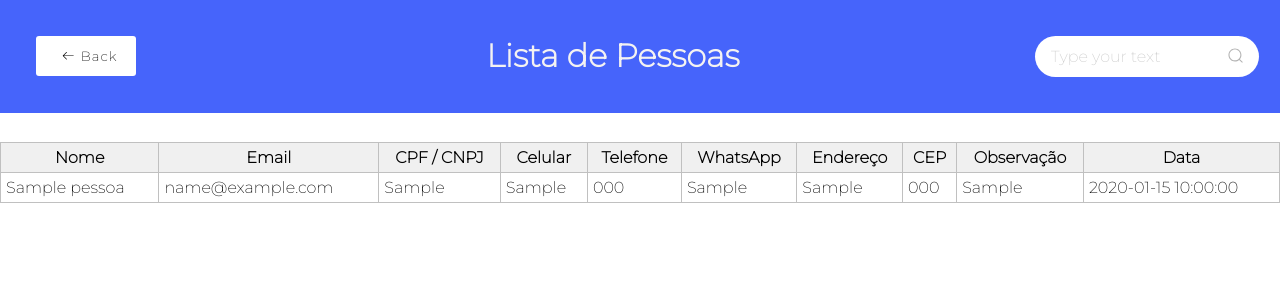
After one commit to arthurMalveste/flask, a Flask app: page /tabela in a window 1280 px wide. The commit adds this page. Shown: the top 300 px of the page. Run offline with Flask 2, Linux system fonts and the light colour scheme; tables that the repository leaves empty hold one stand-in row (values such as "Sample post").

Commit message:
Adicionando todo o app

```diff
--- a/main.py
+++ b/main.py
@@ -1,6 +1,149 @@
-from flask import Flask, render_template
+from flask import Flask, jsonify, render_template, request, redirect
+from flask_sqlalchemy import SQLAlchemy
+from flask import request
+import datetime
+from datetime import datetime, timezone, timedelta
+
+
+
 
 app = Flask(__name__)
+app.config['SQLALCHEMY_DATABASE_URI'] = 'mysql://Arthur_Malveste:Amm.22.01.78@localhost/portaria'
+app.config['TIMEZONE'] = 'America/Sao_Paulo'  # Substitua pelo seu fuso horário
+db = SQLAlchemy(app)
+
+# parte do banco de dados
+class Pessoa(db.Model):
+    id = db.Column(db.Integer, primary_key=True)
+    nome_completo = db.Column(db.String(100), nullable=False)
+    email = db.Column(db.String(100), nullable=False)
+    cpf = db.Column(db.String(11), unique=True, nullable=False)
+    celular = db.Column(db.String(10), unique=True, nullable=False)
+    telefone = db.Column(db.String(11), unique=True, nullable=False)
+    whatsapp = db.Column(db.String(10), unique=True, nullable=False)
+    endereco = db.Column(db.String(100), nullable=False)
+    observacao = db.Column(db.Text)
+    data_cadastro = db.Column(db.DateTime, default=datetime.now(timezone(timedelta(hours=-3))))  # Adicionando a coluna de hora de entrada
+    cep = db.Column(db.String(8), unique=True, nullable=False)
+
+    def __repr__(self):
+        return f'<Pessoa {self.nome_completo}>'
+
+@app.route('/')
+def index():
+    q = request.args.get('q')
+
+    if q:
+        pessoas = Pessoa.query.filter((Pessoa.nome_completo.like(f"%{q}%")) | (Pessoa.cpf.like(f"%{q}%"))).all()
+    else:
+        pessoas = Pessoa.query.all()
+
+    return render_template('index.html', pessoas=pessoas)
+
+@app.route('/cadastro', methods=['GET', 'POST'])
+def cadastro():
+
+    if request.method == 'POST':
+        nome_completo = request.form['nome_completo']
+
+        # Verificar se o nome já existe no banco de dados
+        pessoa_existente = Pessoa.query.filter_by(nome_completo=nome_completo).first()
+
+        if pessoa_existente:
+            # Se o nome já existe, crie uma nova entrada com a data atual
+            pessoa = Pessoa(
+                nome_completo=nome_completo,
+                email=request.form['email'],
+                cpf=request.form['cpf'],
+                celular=request.form['celular'],
+                telefone=request.form['telefone'],
+                whatsapp=request.form['whatsapp'],
+                endereco=request.form['endereco'],
+                observacao=request.form['observacao'],
+                cep=request.form['cep'],
+                data_cadastro=datetime.now(timezone(timedelta(hours=-3)))
+            )
+        else:
+            # Se o nome não existe, obtenha os valores dos outros campos do formulário
+            pessoa = Pessoa(
+                nome_completo=nome_completo,
+                email=request.form['email'],
+                cpf=request.form['cpf'],
+                celular=request.form['celular'],
+                telefone=request.form['telefone'],
+                whatsapp=request.form['whatsapp'],
+                endereco=request.form['endereco'],
+                observacao=request.form['observacao'],
+                cep=request.form['cep'],
+                data_cadastro=datetime.now(timezone(timedelta(hours=-3)))
+            )
+
+        db.session.add(pessoa)
+        db.session.commit()
+        return redirect('/')
+
+    return render_template('index.html')
+
+
+@app.route('/tabela', methods=['GET'])
+def tabela():
+    pessoas = Pessoa.query.all()
+    delete = False
+
+    q = request.args.get('q')  # Obtém o valor do campo de pesquisa
+    if q:
+        # Filtra os resultados com base no nome ou CPF
+        pessoas = Pessoa.query.filter(
+            (Pessoa.nome_completo.like(f"%{q}%")) |
+            (Pessoa.cpf.like(f"%{q}%")) |
+            (Pessoa.celular.like(f"%{q}%"))
+        ).all()
+        delete = True
+    else:
+        # Se nenhum valor de pesquisa for fornecido, obtenha todas as pessoas
+        pessoas = Pessoa.query.all()
+
+
+
+
+    return render_template('tabela.html', pessoas=pessoas, delete=delete)
+
+@app.route('/excluir/<int:id>', methods=['DELETE'])
+def excluir_pessoa(id):
+    pessoa = Pessoa.query.get(id)  # Consultar a pessoa pelo ID
+    if pessoa:
+        db.session.delete(pessoa)  # Excluir a pessoa do banco de dados
+        db.session.commit()  # Realizar o commit para efetivar a exclusão
+        return "Linha excluída com sucesso", 200
+    else:
+        return "ID não encontrado", 404
+
+
+@app.route('/verificar_nome', methods=['GET'])
+def verificar_nome():
+    nome = request.args.get('nome')  # Obtenha o nome da consulta de URL
+    pessoa = Pessoa.query.filter_by(nome_completo=nome).first()
+
+    if pessoa:
+        # Se o nome já existir, retorne seus detalhes em JSON
+        return {
+            'nome_completo': pessoa.nome_completo,
+            'email': pessoa.email,
+            'cpf': pessoa.cpf,
+            'celular': pessoa.celular,
+            'telefone': pessoa.telefone,
+            'whatsapp': pessoa.whatsapp,
+            'endereco': pessoa.endereco,
+            'observacao': pessoa.observacao,
+            'cep': pessoa.cep,
+        }
+    else:
+        # Se o nome não existir, retorne um objeto JSON vazio
+        return {}
+
+
+
+
 
 @app.route('/')
 def index():
--- /dev/null
+++ b/static/css/tabelas.css
@@ -0,0 +1,183 @@
+@import url('https://fonts.googleapis.com/css2?family=Montserrat:wght@200&display=swap');
+
+*{
+    padding: 0;
+    margin: 0;
+    font-family: 'Montserrat', sans-serif;
+}
+.acao {
+    display: flex;
+    justify-content: center;
+    align-items: center;
+}
+
+a {
+    text-decoration: none;
+}
+
+.nav-h1 {
+    color: #f4f2f2;
+    padding-left: 55px;
+}
+
+.nav {
+    display: flex;
+    justify-content: space-between;
+    margin-bottom: 10px;
+    background-color: rgb(70, 100, 251);
+    padding: 36px;
+
+}
+
+.tabela {
+    width:100%;
+    height:100%;
+    border:1px solid #C0C0C0;
+    border-collapse:collapse;
+    padding:5px;
+}
+.tabela th {
+    border:1px solid #C0C0C0;
+    padding:5px;
+    background:#F0F0F0;
+}
+.tabela td {
+    border:1px solid #C0C0C0;
+    padding:5px;
+}
+
+
+.search {
+    display: flex;
+    align-items: center;
+    justify-content: space-between;
+    text-align: center;
+  }
+
+  .search__input {
+    font-family: inherit;
+    font-size: inherit;
+    background-color: #fff;
+    border: none;
+    color: #646464;
+    padding: 0.7rem 1rem;
+    border-radius: 30px;
+    width: 12em;
+    transition: all ease-in-out .5s;
+    margin-right: -2rem;
+  }
+
+  .search__input:hover, .search__input:focus {
+    box-shadow: 0 0 1em #00000013;
+  }
+
+  .search__input:focus {
+    outline: none;
+    background-color: #f0eeee;
+  }
+
+  .search__input::-webkit-input-placeholder {
+    font-weight: 100;
+    color: #ccc;
+  }
+
+  .search__input:focus + .search__button {
+    background-color: #f0eeee;
+  }
+
+  .search__button {
+    border: none;
+    background-color: #fff;
+    margin-top: .1em;
+  }
+
+  .search__button:hover {
+    cursor: pointer;
+  }
+
+  .search__icon {
+    height: 1.3em;
+    width: 1.3em;
+    fill: #b4b4b4;
+  }
+
+  /* Botão voltar */
+
+  .back {
+    display: flex;
+    height: 3em;
+    width: 100px;
+    align-items: center;
+    justify-content: center;
+    background-color: #eeeeee4b;
+    border-radius: 3px;
+    letter-spacing: 1px;
+    transition: all 0.2s linear;
+    cursor: pointer;
+    border: none;
+    background: #fff;
+   }
+
+   .back > svg {
+    margin-right: 5px;
+    margin-left: 5px;
+    font-size: 20px;
+    transition: all 0.4s ease-in;
+   }
+
+   .back:hover > svg {
+    font-size: 1.2em;
+    transform: translateX(-5px);
+   }
+
+   .back:hover {
+    box-shadow: 9px 9px 33px #d1d1d1, -9px -9px 33px #ffffff;
+    transform: translateY(-2px);
+   }
+
+
+   /* Botão deletar */
+   .btn-excluir {
+    background-color: transparent;
+    position: relative;
+    border: none;
+  }
+
+  .btn-excluir::after {
+    content: 'delete';
+    position: absolute;
+    top: -130%;
+    left: 50%;
+    transform: translateX(-50%);
+    width: fit-content;
+    height: fit-content;
+    background-color: rgb(168, 7, 7);
+    padding: 4px 8px;
+    border-radius: 5px;
+    transition: .2s linear;
+    transition-delay: .2s;
+    color: white;
+    text-transform: uppercase;
+    font-size: 12px;
+    opacity: 0;
+    visibility: hidden;
+  }
+
+  .icon {
+    transform: scale(1.2);
+    transition: .2s linear;
+  }
+
+  .btn-excluir:hover > .icon {
+    transform: scale(1.5);
+  }
+
+  .btn-excluir:hover > .icon path {
+    fill: rgb(168, 7, 7);
+  }
+
+  .btn-excluir:hover::after {
+    visibility: visible;
+    opacity: 1;
+    top: -160%;
+  }
--- /dev/null
+++ b/templates/tabela.html
@@ -0,0 +1,120 @@
+<!DOCTYPE html>
+<html lang="pt-br">
+<head>
+    <meta charset="UTF-8">
+    <meta name="viewport" content="width=device-width, initial-scale=1.0">
+    <title>Tabela</title>
+    <link rel="stylesheet" href="../static/css/tabelas.css">
+	<script src="https://code.jquery.com/jquery-3.6.0.min.js"></script>
+</head>
+
+	<body>
+<div class="div">
+	<div class="nav">
+		<a href="/">
+			<button class="back">
+				<svg height="16" width="16" xmlns="http://www.w3.org/2000/svg" version="1.1" viewBox="0 0 1024 1024"><path d="M874.690416 495.52477c0 11.2973-9.168824 20.466124-20.466124 20.466124l-604.773963 0 188.083679 188.083679c7.992021 7.992021 7.992021 20.947078 0 28.939099-4.001127 3.990894-9.240455 5.996574-14.46955 5.996574-5.239328
+																						 0-10.478655-1.995447-14.479783-5.996574l-223.00912-223.00912c-3.837398-3.837398-5.996574-9.046027-5.996574-14.46955 0-5.433756 2.159176-10.632151 5.996574-14.46955l223.019353-223.029586c7.992021-7.992021 20.957311-7.992021 28.949332 0 7.992021 8.002254 7.992021 20.957311 0 28.949332l-188.073446 188.073446 604.753497 0C865.521592 475.058646 874.690416 484.217237 874.690416 495.52477z"></path></svg>
+				<span>Back</span>
+			</button>
+		</a>
+
+			<h1 class="nav-h1">Lista de Pessoas</h1>
+
+			<form method="GET" action="/tabela" class="search">
+				<input type="text" name="q" class="search__input" placeholder="Type your text">
+				<button class="search__button" type="submit">
+					<svg class="search__icon" aria-hidden="true" viewBox="0 0 24 24">
+						<g>
+							<path d="M21.53 20.47l-3.66-3.66C19.195 15.24 20 13.214 20 11c0-4.97-4.03-9-9-9s-9 4.03-9 9 4.03 9 9 9c2.215 0 4.24-.804 5.808-2.13l3.66 3.66c.147.146.34.22.53.22s.385-.073.53-.22c.295-.293.295-.767.002-1.06zM3.5 11c0-4.135 3.365-7.5 7.5-7.5s7.5 3.365 7.5 7.5-3.365 7.5-7.5 7.5-7.5-3.365-7.5-7.5z"></path>
+						</g>
+					</svg>
+				</button>
+			</form>
+
+
+	</div>
+</div>
+
+    <!-- Tabela para listar pessoas cadastradas -->
+
+<table class="tabela">
+                        <br>
+
+                            	<thead>
+
+                                	<tr>
+										{% if delete %}
+										<th>Ação</th>
+										{% endif %}
+                                    		<th>Nome</th>
+                                    		<th>Email</th>
+                                    		<th>CPF / CNPJ</th>
+                                    		<th>Celular</th>
+
+                                		<th>Telefone</th>
+		<th>WhatsApp</th>
+		<th>Endereço</th>
+		<th>CEP</th>
+		<th>Observação</th>
+		<th>Data</th>
+		<tbody>
+            {% for pessoa in pessoas %}
+            <tr>
+				{% if delete %}
+					<td class="acao"><button class="btn-excluir" data-id="{{ pessoa.id }}">
+						<svg viewBox="0 0 15 17.5" height="17.5" width="15" xmlns="http://www.w3.org/2000/svg" class="icon">
+						<path transform="translate(-2.5 -1.25)" d="M15,18.75H5A1.251,1.251,0,0,1,3.75,17.5V5H2.5V3.75h15V5H16.25V17.5A1.251,1.251,0,0,1,15,18.75ZM5,5V17.5H15V5Zm7.5,10H11.25V7.5H12.5V15ZM8.75,15H7.5V7.5H8.75V15ZM12.5,2.5h-5V1.25h5V2.5Z" id="Fill"></path>
+					  </svg>
+					  </button></td>
+				{% endif %}
+                <td>{{ pessoa.nome_completo }}</td>
+				<td>{{ pessoa.email }}</td>
+                <td>{{ pessoa.cpf }}</td>
+                <td>{{ pessoa.celular }}</td>
+                <td>{{ pessoa.telefone }}</td>
+                <td>{{ pessoa.whatsapp }}</td>
+				<td>{{ pessoa.endereco }}</td>
+				<td>{{ pessoa.cep }}</td>
+                <td>{{ pessoa.observacao }}</td>
+                <td>
+					{% if pessoa.data_cadastro is not none %}
+						{{ pessoa.data_cadastro.strftime('%Y-%m-%d %H:%M:%S') }}
+					{% else %}
+						Data não disponível
+					{% endif %}
+				</td>
+            </tr>
+            {% endfor %}
+        </tbody>
+                        </table>
+{% if mostrar_erro %}
+
+{% endif %}
+<script>
+	$(document).ready(function() {
+		$(".btn-excluir").click(function() {
+			var id = $(this).data("id");
+
+			// Confirmar a exclusão com o usuário (opcional)
+			var confirmar = confirm("Deseja realmente excluir esta linha?");
+			if (!confirmar) {
+				return;
+			}
+
+			$.ajax({
+				url: "/excluir/" + id,  // Rota para excluir
+				type: "DELETE",  // Método HTTP DELETE
+				success: function(response) {
+					// Atualizar a tabela ou fazer outras ações após a exclusão
+					location.reload();  // Recarregar a página (ou atualizar a tabela de outra maneira)
+				},
+				error: function(error) {
+					console.error("Erro ao excluir linha:", error);
+				}
+			});
+		});
+	});
+	</script>
+	</body>
+</html>
```
Also changed, not shown: static/css/style.css (added, +173 -0 lines), static/js/main.js (added, +22 -0 lines), templates/index.html (+74 -3 lines).
